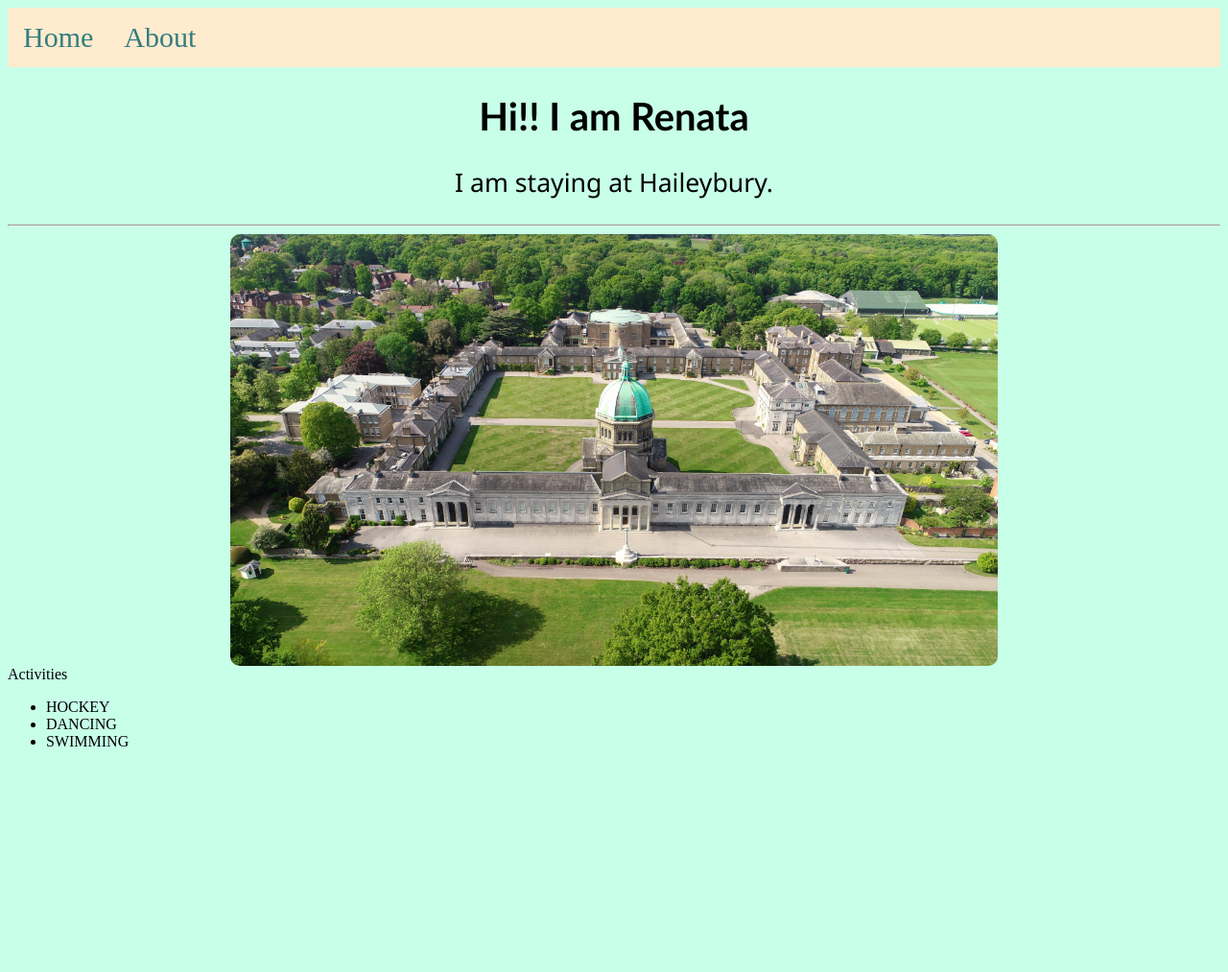
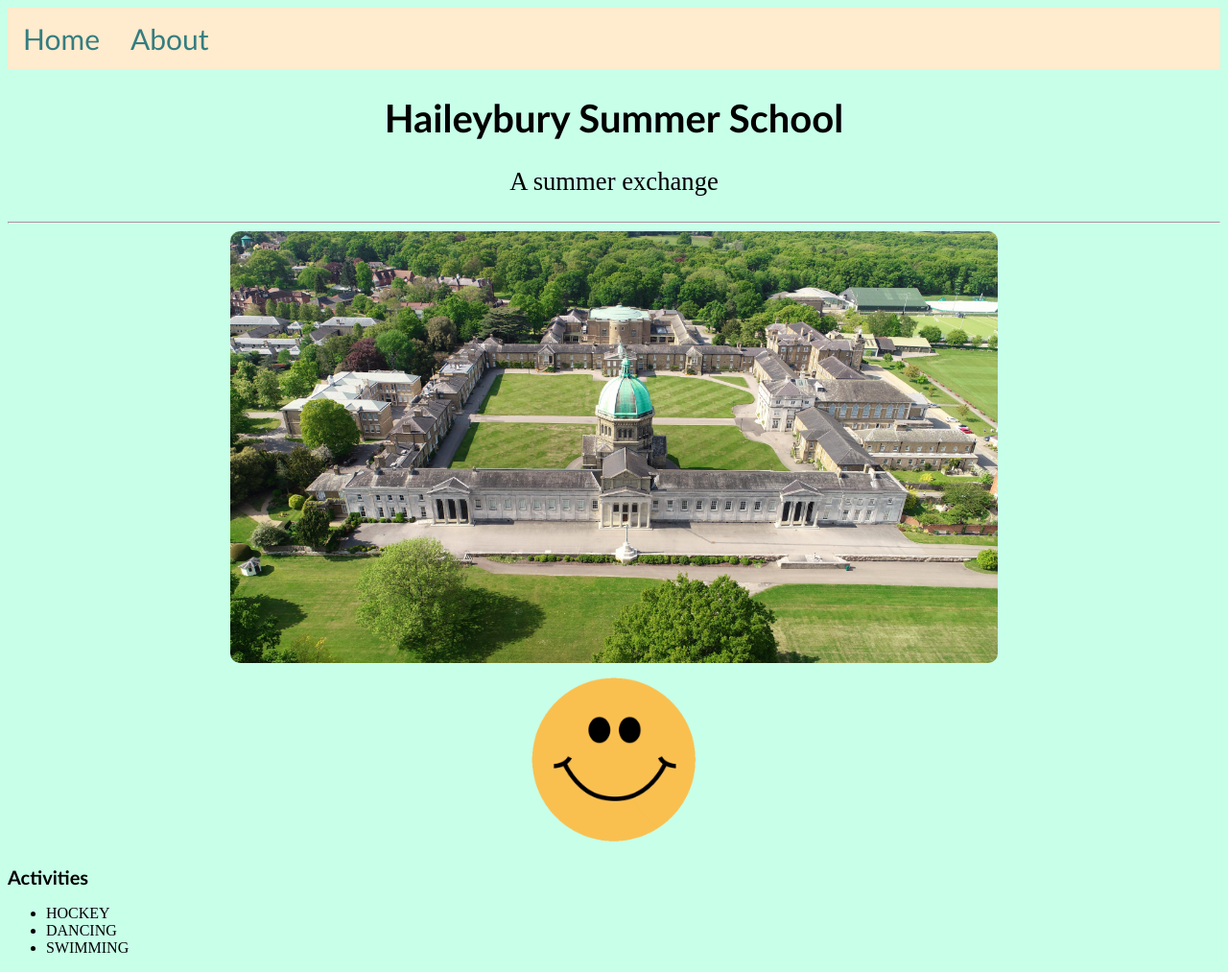
Before and after one commit to renatafernandez/renata, a plain HTML site: page index.html in a window 1280 px wide. Shown: the whole page at 96% size. Before the commit the page ends 800 px from the top, so only its background shows below. Drawn offline with Linux system fonts and the light colour scheme.

Commit message:
SAVE
save

```diff
--- a/index.html
+++ b/index.html
@@ -11,13 +11,14 @@
         <a href="about.html">About</a>
     </nav>
 
-    <h1 style="font-style: inherit;"> Hi!! I am Renata</h1>
-    <p>I am staying at Haileybury.
+    <h1 style="font-style: Trebuchet MS', 'Lucida Sans Unicode', 'Lucida Grande', 'Lucida Sans', Arial, sans-serif">Haileybury Summer School</h1>
+    <p>A summer exchange
     </p>
     <hr>
     <img src="haileybury pic html.jpg" width="800">
+    <img src= "smiley face.gif" alt="smiley face" width="200">
 
-    Activities</h2>
+<h2> Activities</h2>
 
     <ul>
         <li>HOCKEY</li>
@@ -25,3 +26,4 @@
         <li>SWIMMING</li>
     </ul>
 </body>
+</html>
--- a/style.css
+++ b/style.css
@@ -13,12 +13,17 @@
     font-size: 20pt;
     text-align: center;
     font-family: 'Segoe UI', Tahoma, Geneva, Verdana, sans-serif
+    font-family: 'Trebuchet MS', 'Lucida Sans Unicode', 'Lucida Grande', 'Lucida Sans', Arial, sans-serif
 }
 
 h1{
     font-size: 30pt;
     text-align: center;
     font-family: 'Trebuchet MS', 'Lucida Sans Unicode', 'Lucida Grande', 'Lucida Sans', Arial, sans-serif
+}
+h2{
+    font-family: 'Trebuchet MS', 'Lucida Sans Unicode', 'Lucida Grande', 'Lucida Sans', Arial, sans-serif;
+    font-size: 15pt;
 }
 
 .topnav{
@@ -33,6 +38,7 @@
     padding: 14px 16px;
     text-decoration: none;
     font-size: 30px;
+    font-family: 'Trebuchet MS', 'Lucida Sans Unicode', 'Lucida Grande', 'Lucida Sans', Arial, sans-serif
 }
 
 .topnav a:hover{
```
Also changed, not shown: smiley face.gif (added).
